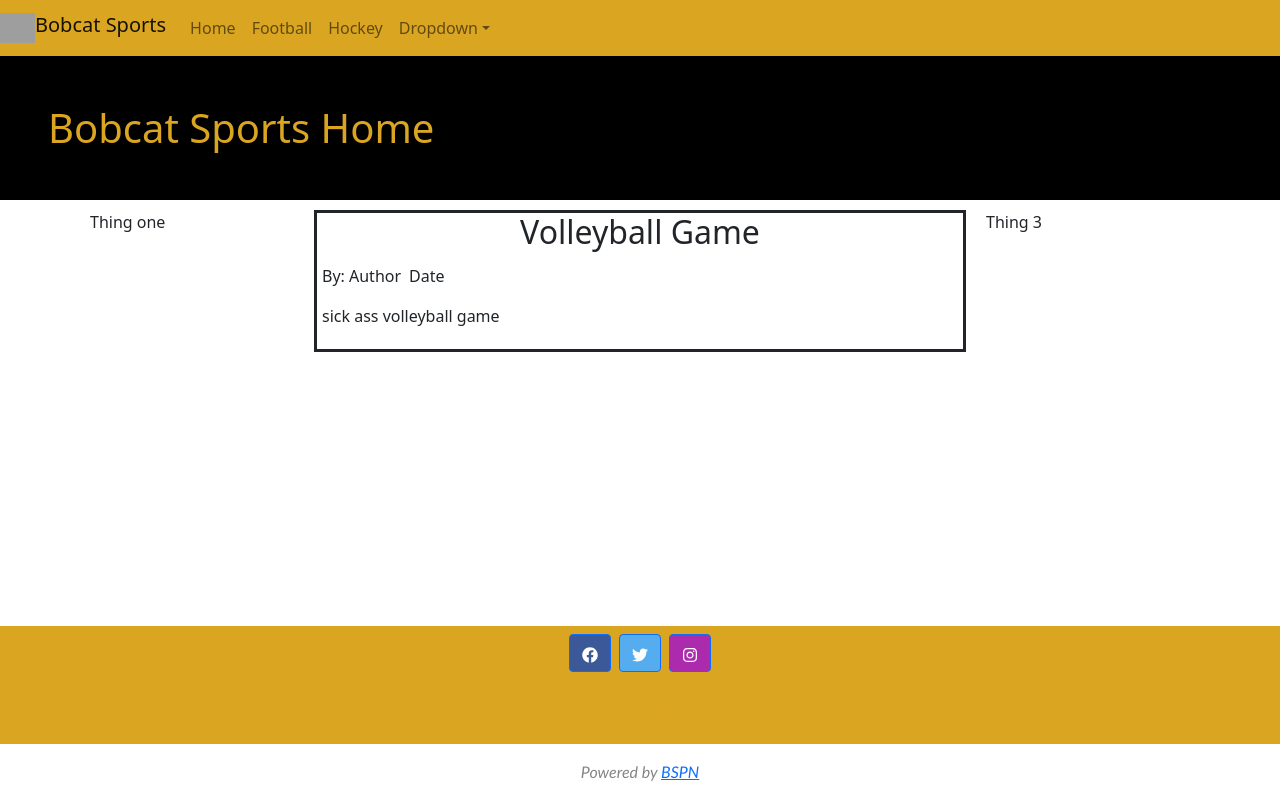
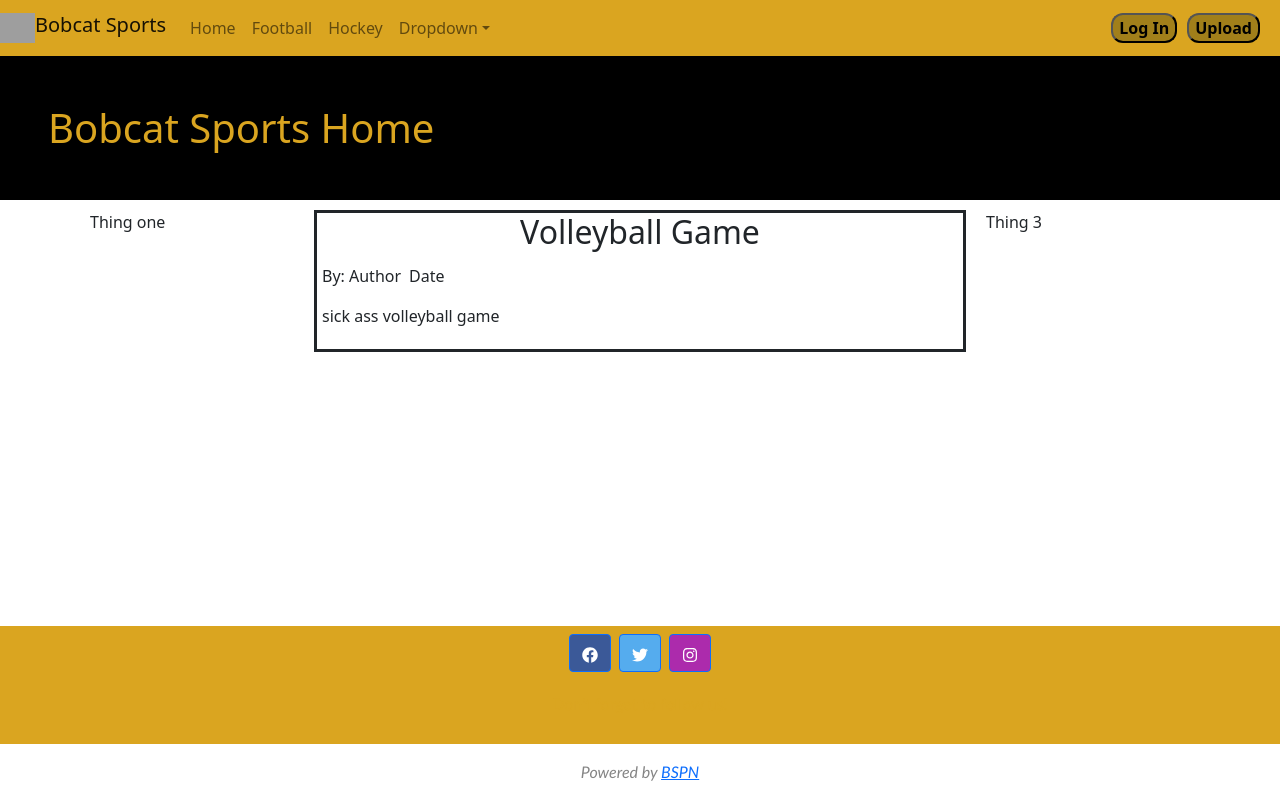
Before and after one commit to jacklayfield/BSPN, a React (Create React App) app in the folder bspn-app/: page / in a window 1280 px wide. Built offline with nearby package versions, Linux system fonts and the light colour scheme; grey boxes are pictures that could not be loaded.

Commit message:
added login, upload - not working yet

```diff
--- a/bspn-app/src/components/navBar.jsx
+++ b/bspn-app/src/components/navBar.jsx
@@ -1,7 +1,7 @@
 import "bootstrap/dist/css/bootstrap.min.css";
 import "bootstrap/dist/js/bootstrap.bundle.min.js";
 import { React, useRef } from "react";
-//import "../styling/nav.css";
+import "../styling/nav.css";
 
 export function NavBar() {
   const nRef = useRef();
@@ -10,11 +10,14 @@ export function NavBar() {
     nRef.current.classList.toggle("responsive_nav");
   };
 
+  function uploadContent() {
+    console.log("HelloWorld");
+  }
+
+  function login() {}
+
   return (
-    <nav
-      style={{ background: "#DAA520" }}
-      className="navbar navbar-expand-sm navbar-light navbar-fixed-top"
-    >
+    <nav className="navbar navbar-expand-sm navbar-light navbar-fixed-top">
       <a className="navbar-brand mb-0 h1" href="/">
         <img
           className="d-inline-block align-top"
@@ -83,6 +86,17 @@ export function NavBar() {
           </li>
         </ul>
       </div>
+      <button className="admin" type="button" id="login" onClick={login}>
+        Log In
+      </button>
+      <button
+        className="admin"
+        type="button"
+        id="upload"
+        onClick={uploadContent}
+      >
+        Upload
+      </button>
     </nav>
     //{/*
     //<nav ref={nRef}>
--- a/bspn-app/src/styling/nav.css
+++ b/bspn-app/src/styling/nav.css
@@ -1,3 +1,25 @@
+nav {
+  background: #daa520;
+}
+#upload {
+  position: relative;
+  right: 20px;
+}
+#login {
+  position: relative;
+  right: 30px;
+}
+
+.admin {
+  border-radius: 12px;
+  background-color: #a17f1a;
+  color: black;
+  font-weight: bold;
+}
+
+/*
+
+
 * {
   padding: 0;
   margin: 0;
@@ -78,4 +100,10 @@ nav a:hover {
   nav a {
     font-size: 2.5rem;
   }
+  #upload {
+    position: fixed;
+    top: 300;
+    left: 5000;
+  }
 }
+*/
```
Also changed, not shown: bspn-app/src/styling/style.css (deleted, +0 -62 lines).
